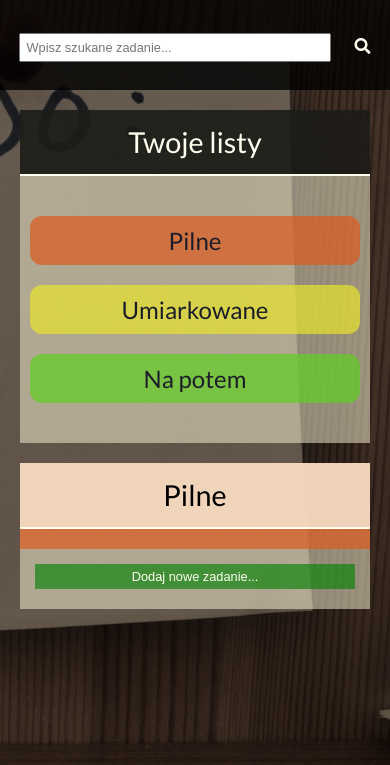
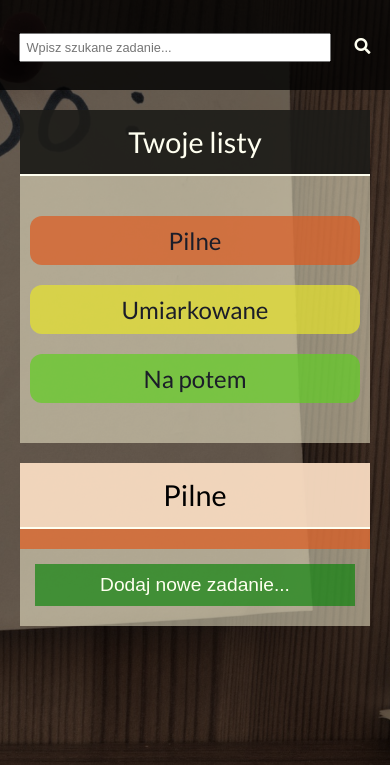
Before and after one commit to codersCampKiwiTeam/toDoList, a plain HTML site: page todo.html in a window 390 px wide. Shown: the part 79-844 px from the top of the page. Drawn offline with nearby package versions, Linux system fonts and the light colour scheme; no server answers.

Commit message:
Some changes

```diff
--- a/src/list.css
+++ b/src/list.css
@@ -328,8 +328,8 @@ select {
     }
 
     .add-new-task {
-        font-size: 0.8em;
-        padding: 5px;
+        font-size: 1.2em;
+        padding: 10px;
     }
 
     /* Add task */
--- a/src/todo.js
+++ b/src/todo.js
@@ -4,6 +4,7 @@ $('.fa-search').click(function () {
 	const searchTerm = document.getElementById('search').value;
 	if (!searchTerm)
 		return;
+
 
 	let items = searchIn.find("span");
 
@@ -13,6 +14,8 @@ $('.fa-search').click(function () {
 			break;
 		}
 	}
+	document.getElementById('search').value = '';
+
 });
 
 // LOG OUT
```
